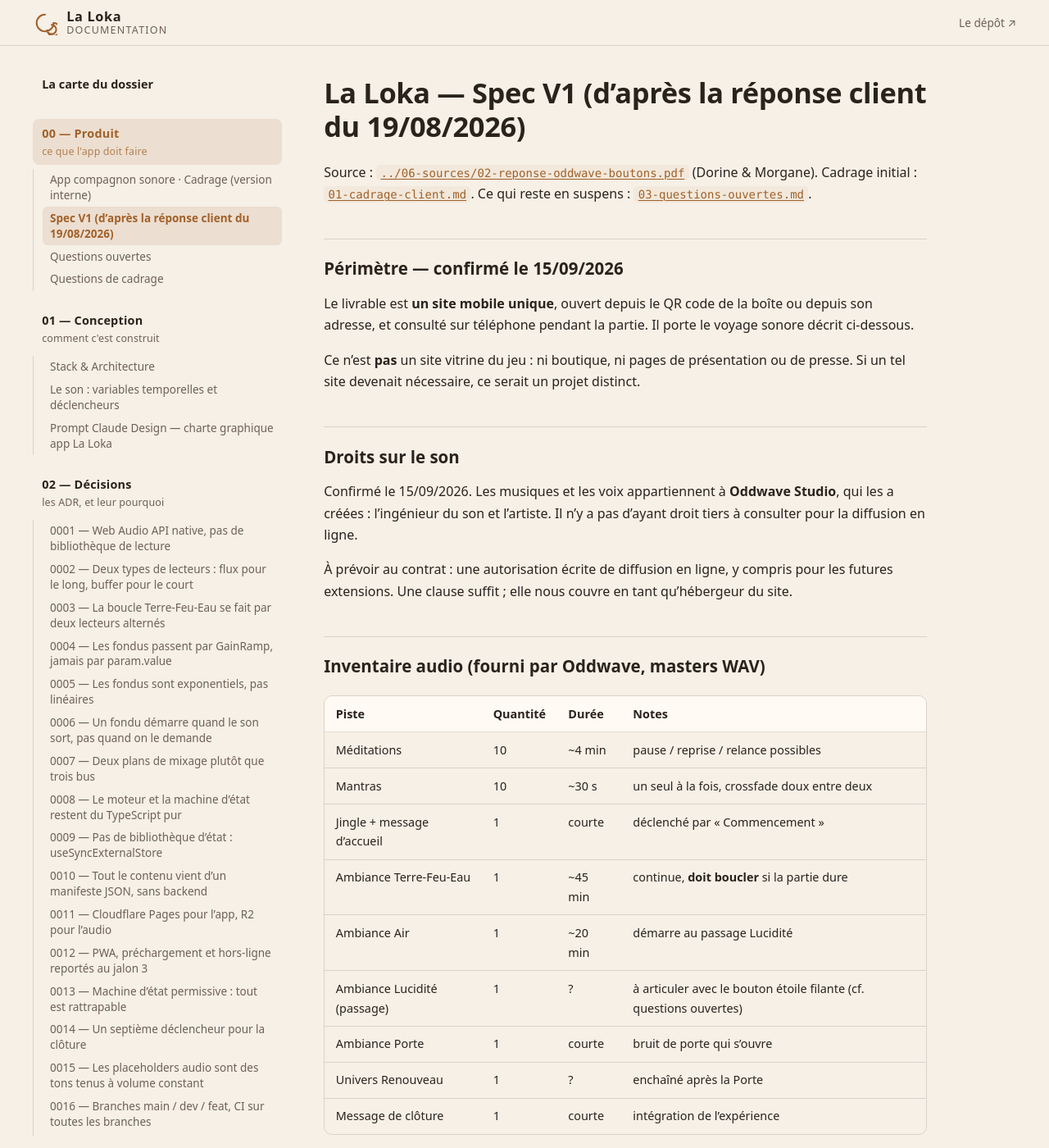
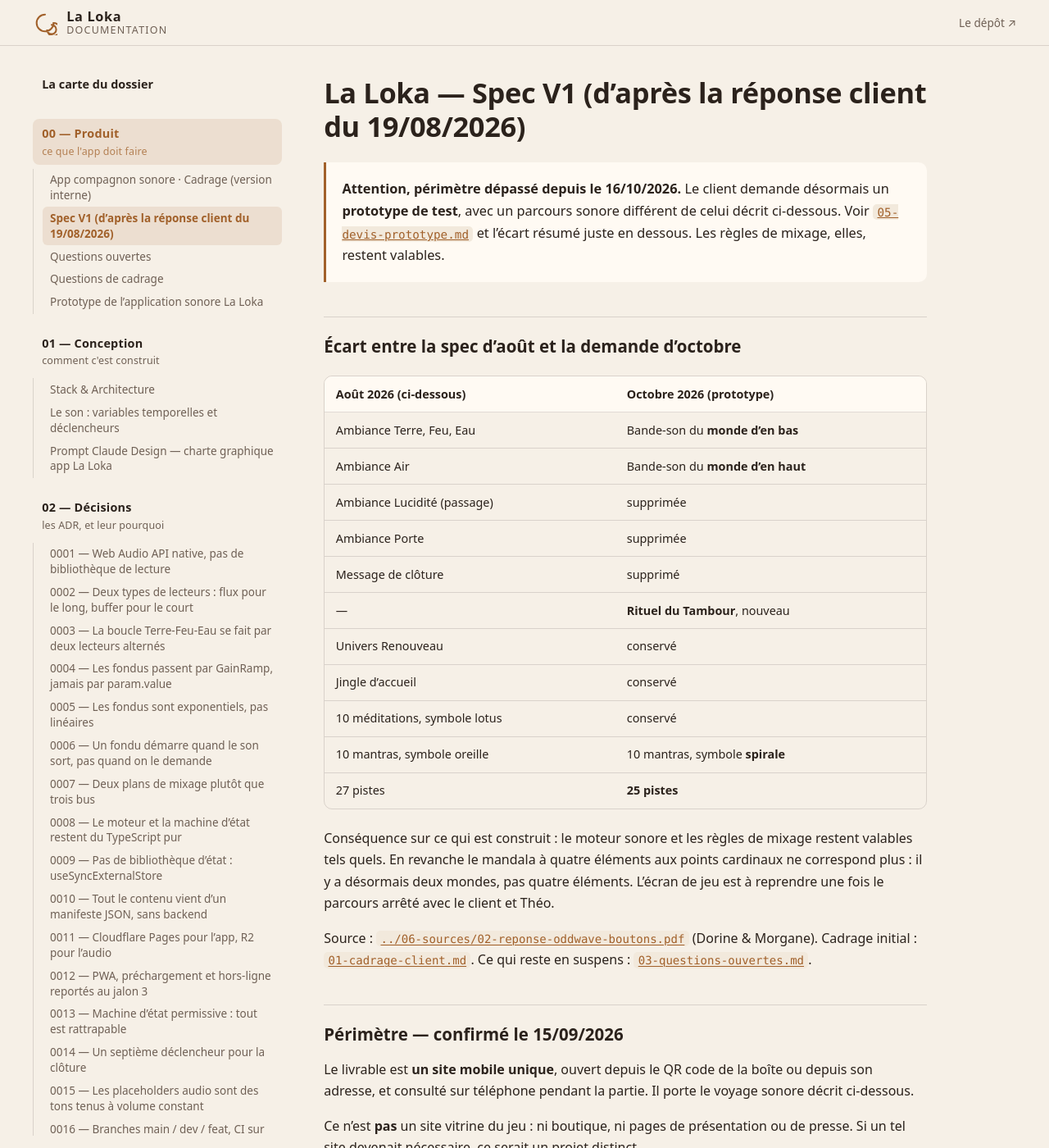
Before and after one commit to Wieedze/Loka, a Jekyll site: the page built from docs/00-produit/02-spec-v1.md, in a window 1280 px wide and 1400 px high. Shown: the whole window at 82% size. Built offline with Jekyll 4.4.1, drawn with Linux system fonts in a browser that asks for light colours; our own code applies the rules of GitHub Pages for plain Markdown files.

Commit message:
docs: proposition chiffrée pour le prototype, et écart de périmètre
Le client répond au questionnaire : il veut un prototype pour ses phases
de test, pas une version définitive. Il fournit textes, visuels et sons,
ne demande ni charte graphique, ni compte, ni statistiques, ni interface
d'administration, et n'a aucune date imposée.

L'inventaire a changé : 25 pistes au lieu de 27, le monde d'en bas et le
monde d'en haut remplacent Terre-Feu-Eau et Air, le rituel du Tambour
apparaît, Lucidité, la Porte et le message de clôture disparaissent, et
la spirale passe du Commencement aux mantras. Le moteur sonore reste
valable, l'écran de jeu est à reprendre.

La proposition chiffre un forfait de 3 600 EUR HT, des options séparées,
les frais récurrents, le délai, les allers-retours compris, les
corrections après livraison et la cession des droits.

Ajoute le rendu des tableaux au convertisseur Markdown vers PDF.

Co-Authored-By: Claude Opus 5 <noreply@anthropic.com>

```diff
--- a/docs/00-produit/02-spec-v1.md
+++ b/docs/00-produit/02-spec-v1.md
@@ -1,4 +1,31 @@
 # La Loka — Spec V1 (d'après la réponse client du 19/08/2026)
+
+> **Attention, périmètre dépassé depuis le 16/10/2026.** Le client demande
+> désormais un **prototype de test**, avec un parcours sonore différent de celui
+> décrit ci-dessous. Voir [`05-devis-prototype.md`](05-devis-prototype.md) et
+> l'écart résumé juste en dessous. Les règles de mixage, elles, restent valables.
+
+## Écart entre la spec d'août et la demande d'octobre
+
+| Août 2026 (ci-dessous) | Octobre 2026 (prototype) |
+|---|---|
+| Ambiance Terre, Feu, Eau | Bande-son du **monde d'en bas** |
+| Ambiance Air | Bande-son du **monde d'en haut** |
+| Ambiance Lucidité (passage) | supprimée |
+| Ambiance Porte | supprimée |
+| Message de clôture | supprimé |
+| — | **Rituel du Tambour**, nouveau |
+| Univers Renouveau | conservé |
+| Jingle d'accueil | conservé |
+| 10 méditations, symbole lotus | conservé |
+| 10 mantras, symbole oreille | 10 mantras, symbole **spirale** |
+| 27 pistes | **25 pistes** |
+
+Conséquence sur ce qui est construit : le moteur sonore et les règles de mixage
+restent valables tels quels. En revanche le mandala à quatre éléments aux points
+cardinaux ne correspond plus : il y a désormais deux mondes, pas quatre
+éléments. L'écran de jeu est à reprendre une fois le parcours arrêté avec le
+client et Théo.
 
 Source : [`../06-sources/02-reponse-oddwave-boutons.pdf`](../06-sources/02-reponse-oddwave-boutons.pdf) (Dorine & Morgane).
 Cadrage initial : [`01-cadrage-client.md`](01-cadrage-client.md).
```
Also changed, not shown: docs/00-produit/03-questions-ouvertes.md (+16 -0 lines), docs/00-produit/05-devis-prototype.md (added, +145 -0 lines), scripts/md-vers-html.py (+33 -1 lines), 2 other files.
